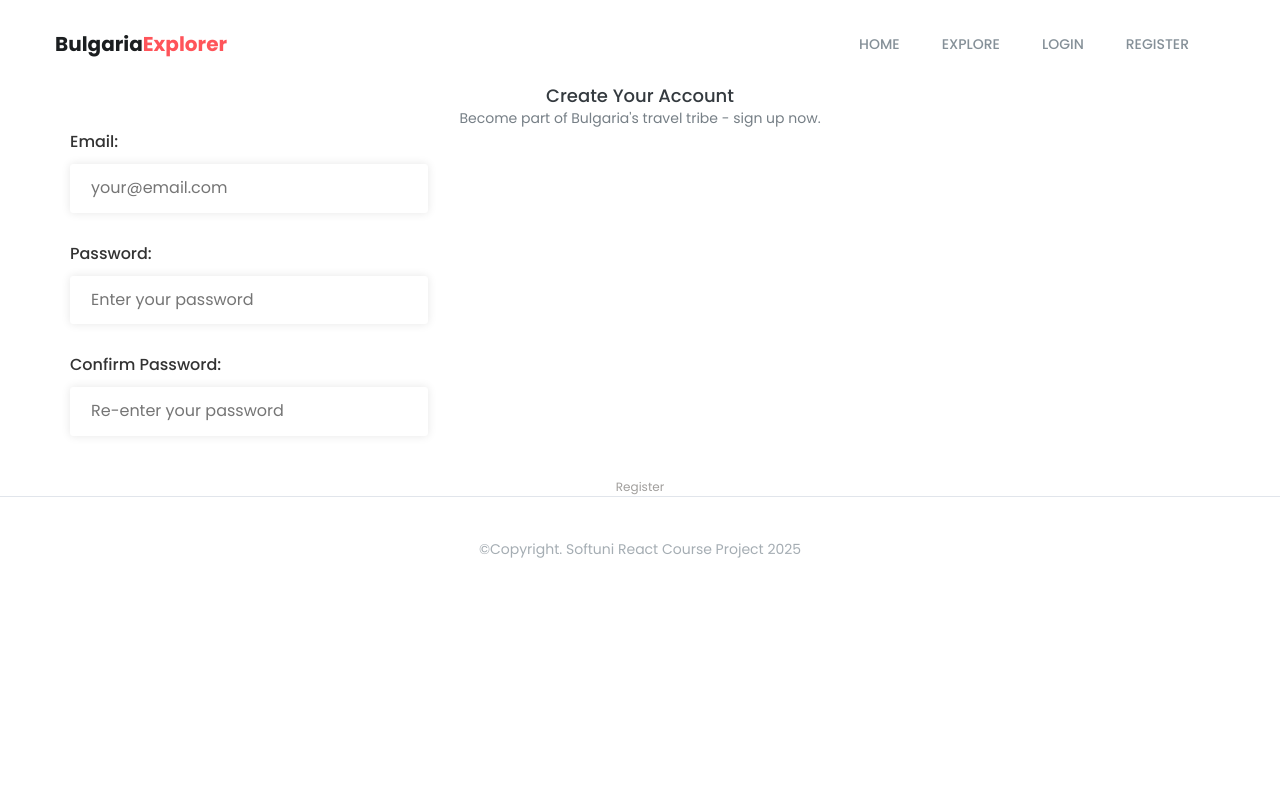
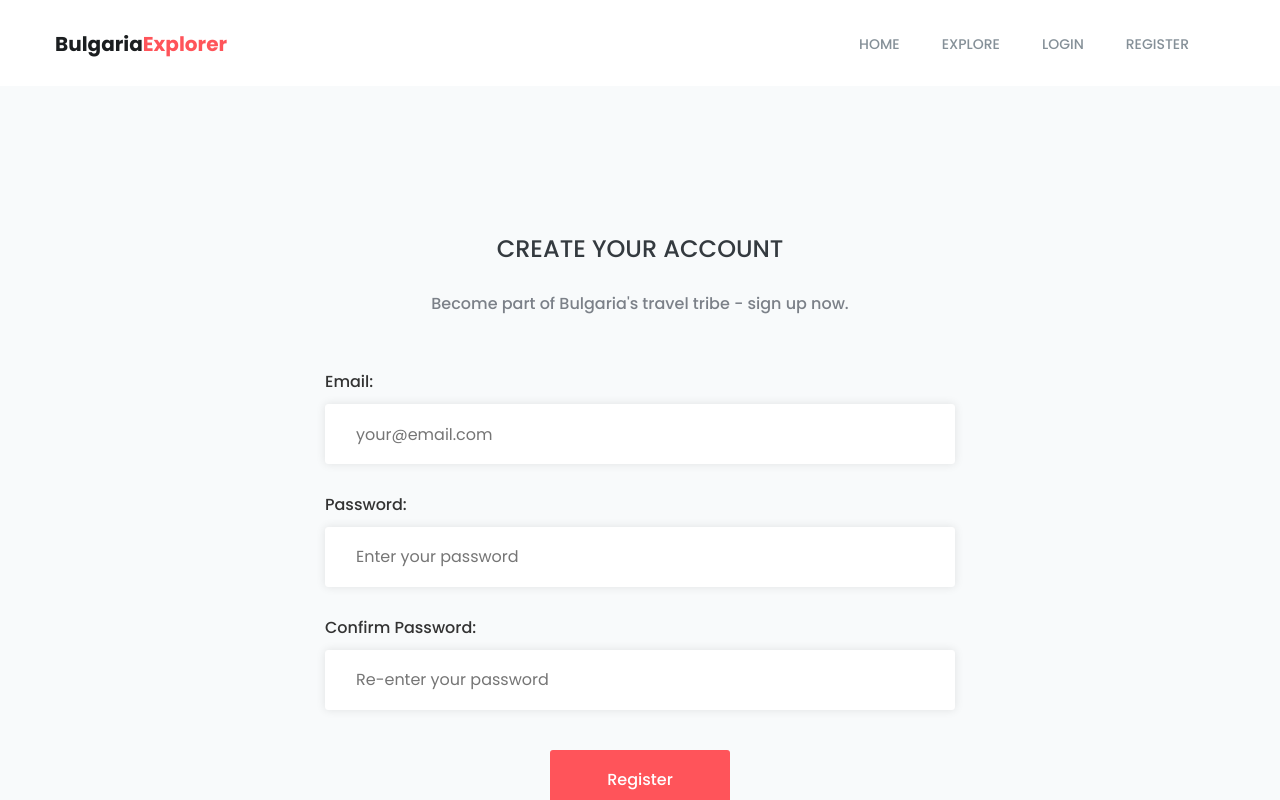
Before and after one commit to aleksandraradeva/bulgaria-explorer-2025, a React (Vite) app in the folder client/: page /register in a window 1280 px wide. Shown: the top 800 px of the page. Built offline with nearby package versions, Linux system fonts and the light colour scheme; no server answers.

Commit message:
Additional css adjustements

```diff
--- a/client/public/assets/css/style.css
+++ b/client/public/assets/css/style.css
@@ -12,7 +12,7 @@ font-family: 'Roboto', sans-serif;
 5.  List-topics
 6.  Works
 7.  Explore
-
+11. Subscribe
 12. Footer
 13. Create form
 14. Edit form
@@ -640,6 +640,107 @@ a.close-btn:active {
 }
 
 
+
+/*-------------------------------------
+        11. Subscribe
+--------------------------------------*/
+.subscription{
+  background: #f8fafb;
+  padding:150px 0;
+}
+/*subscribe-title*/
+.subscribe-title {margin-bottom: 52px;}
+
+.subscribe-title h2{
+  font-size:24px;
+  font-weight: 500;
+  text-transform: uppercase;
+}
+.subscribe-title p{
+  color:#7b8088;
+  font-size:16px;
+  font-weight: 500;
+  margin-top: 28px;
+}/*subscribe-title*/
+
+
+/*custom-input-group*/
+.subscription-input-group {
+  position: relative;
+  text-align: center;
+  max-width: 630px;
+  margin:0 auto;
+}
+
+.subscription-input-group .subscription-input-form{
+  display: inline-block;
+  width: 630px;
+  height: 60px;
+  padding-left:30px;
+  font-size: 16px;
+  color: #a5adb3;
+  -webkit-border-radius:3px;
+  -moz-border-radius:3px;
+  border-radius:3px;
+  border:1px solid #fff;
+  box-shadow: 0 0px 10px rgba(21,19,19,.1);
+   -webkit-transition:0.3s linear;
+  -moz-transition:0.3s linear;
+  -o-transition:0.3s linear;
+  transition:0.3s linear;
+}
+.subscription-input-group:hover .subscription-input-form{
+  box-shadow: 0 5px 20px rgba(21,19,19,.4);
+}
+/*custom-input-group*/
+
+/*appsLand-btn*/
+.appsLand-btn {
+  background: #ff545a;
+  display: inline-block;
+  width: 180px;
+  height: 60px;
+  line-height: 60px;
+  text-decoration: none;
+  border-radius: 3px;
+  text-transform: capitalize;
+  color: #fff;
+  font-size: 16px;
+  font-weight: 500;
+  border: 0;
+  overflow: hidden;
+  cursor: pointer;
+  transition: 0.3s ease-in-out;
+  text-align: center;
+}
+
+/* Hover-Effekte */
+.appsLand-btn:hover,
+.appsLand-btn:focus,
+.appsLand-btn:active {
+  text-decoration: none;
+  outline: none;
+}
+
+.appsLand-btn:hover {
+  box-shadow: 0 5px 10px rgba(71, 71, 71, 0.4);
+  background: #f43032;
+}
+
+/* Neue Klasse für Button Container */
+.button-container {
+  display: flex;
+  justify-content: center; /* Zentrieren der Buttons */
+  margin-top: 20px; /* Abstand nach oben */
+}
+
+/* Falls du mehrere Buttons hast und sie nebeneinander anordnen willst */
+.button-container button {
+  margin: 0 10px; /* Abstand zwischen mehreren Buttons */
+}
+/*appsLand-btn*/
+
+
 /*-------------------------------------
         12. Footer
 --------------------------------------*/
--- a/client/src/components/trip-list/TripList.jsx
+++ b/client/src/components/trip-list/TripList.jsx
@@ -36,6 +36,7 @@ export default function TripList() {
                                     location={trip.location}
                                     category={trip.category}
                                     price={trip.price}
+                                    authorId={trip.author}
                                 />
                             ))
                         ) : (
--- a/client/src/components/trip-list/trip-list-item/TripListItem.jsx
+++ b/client/src/components/trip-list/trip-list-item/TripListItem.jsx
@@ -1,23 +1,45 @@
 import { Link } from "react-router-dom";
+import { useContext } from "react";
 
 import { FontAwesomeIcon } from "@fortawesome/react-fontawesome";
 import { faEuro, faHeart, faMapPin, faTag } from "@fortawesome/free-solid-svg-icons";
 
+import AuthContext from "../../../context/AuthContext";
+import WishlistContext from "../../../context/WishlistContext";
 
-export default function TripListItem({
-    id,
-    name,
-    image,
-    location,
-    category,
-    price
-}) {
+export default function TripListItem({ id, name, image, location, category, price, authorId }) {
+    const { isAuthenticated, isAuthor } = useContext(AuthContext);
+    const { isInWishlist, addToWishlist, removeFromWishlist } = useContext(WishlistContext);
+
+    const wishlistClickHandler = () => {
+        if (isInWishlist(id)) {
+            removeFromWishlist(id);
+        } else {
+            addToWishlist(id);
+        }
+    };
+
+    const isCurrentUserAuthor = isAuthenticated && isAuthor(authorId);
+
     return (
         <div className="col-md-4 col-sm-6">
             <div className="single-explore-item">
                 {/* Image Section */}
                 <div className="single-explore-img">
                     <img src={image} alt="Trip Image" />
+                                {/* Wishlist Button */}
+                                {isAuthenticated && !isCurrentUserAuthor && (
+                        <button
+                            className={`favorite-btn ${isInWishlist(id) ? "active" : ""}`}
+                            onClick={wishlistClickHandler}
+                        >
+                            <span>
+                            <FontAwesomeIcon icon={faHeart} />
+                            </span>
+
+                        </button>
+                    )}
+
                 </div>
 
                 {/* Text Section */}
@@ -27,13 +49,16 @@ export default function TripListItem({
                     {/* Location and Category */}
                     <div className="explore-location-category">
                         <span className="explore-location">
-                            <FontAwesomeIcon icon={faMapPin} />{location}
+                            <FontAwesomeIcon icon={faMapPin} />
+                            {location}
                         </span>
                         <span className="explore-category">
-                            <FontAwesomeIcon icon={faTag} />{category}
+                            <FontAwesomeIcon icon={faTag} />
+                            {category}
                         </span>
                         <span className="explore-category">
-                            <FontAwesomeIcon icon={faEuro} />{price}
+                            <FontAwesomeIcon icon={faEuro} />
+                            {price}
                         </span>
                     </div>
 
@@ -41,7 +66,9 @@ export default function TripListItem({
                     <div className="explore-open-close-part">
                         <div className="row">
                             <div className="col-sm-12">
-                                <Link to={`/trips/${id}/details`} className="close-btn">Details</Link>
+                                <Link to={`/trips/${id}/details`} className="close-btn">
+                                    Details
+                                </Link>
                             </div>
                         </div>
                     </div>
```
Also changed, not shown: client/src/components/trip-details/TripDetails.jsx (+2 -10 lines), 1 other file (tests, documents, lock files or other folders).
